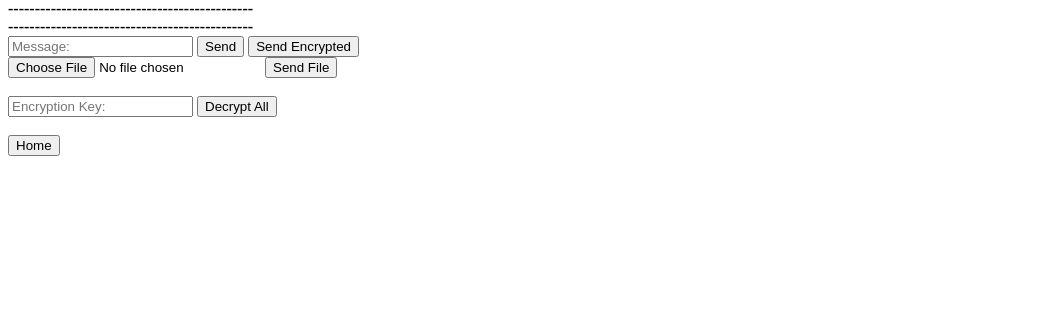
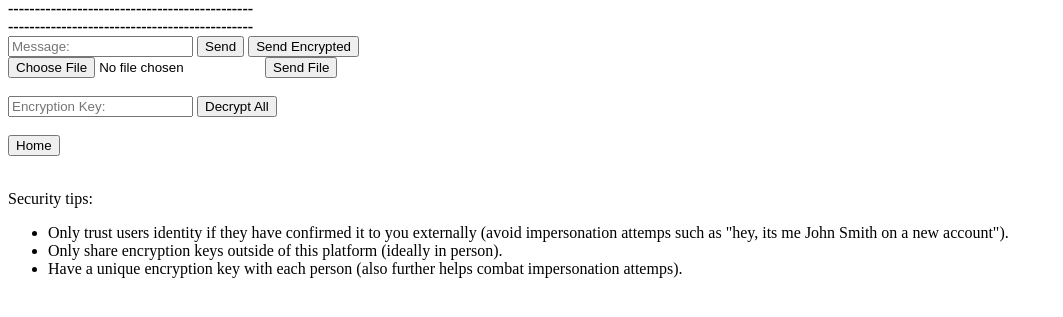
Before and after one commit to Malazalan/Team20-SecureChatApp, a Flask app: template Client/templates/chat.html in a window 1280 px wide. Shown: the part 145-462 px from the top of the page, without its empty margins (0-1063 px from the left). Run offline with Flask 3, Linux system fonts and the light colour scheme; the template is opened without the code that fills it, so the values that code supplies are empty; some libraries are stand-ins or nearby versions.

Commit message:
Added some security tips at the bottom of the chat window

```diff
--- a/Client/templates/chat.html
+++ b/Client/templates/chat.html
@@ -40,6 +40,15 @@
     <form action="/home">
         <button type="submit">Home</button>
     </form>
+    <br>
+    <p>
+        Security tips:
+        <ul>
+            <li>Only trust users identity if they have confirmed it to you externally (avoid impersonation attemps such as "hey, its me John Smith on a new account").</li>
+            <li>Only share encryption keys outside of this platform (ideally in person).</li>
+            <li>Have a unique encryption key with each person (also further helps combat impersonation attemps).</li>
+        </ul>
+    </p>
 
 </body>
 
```
